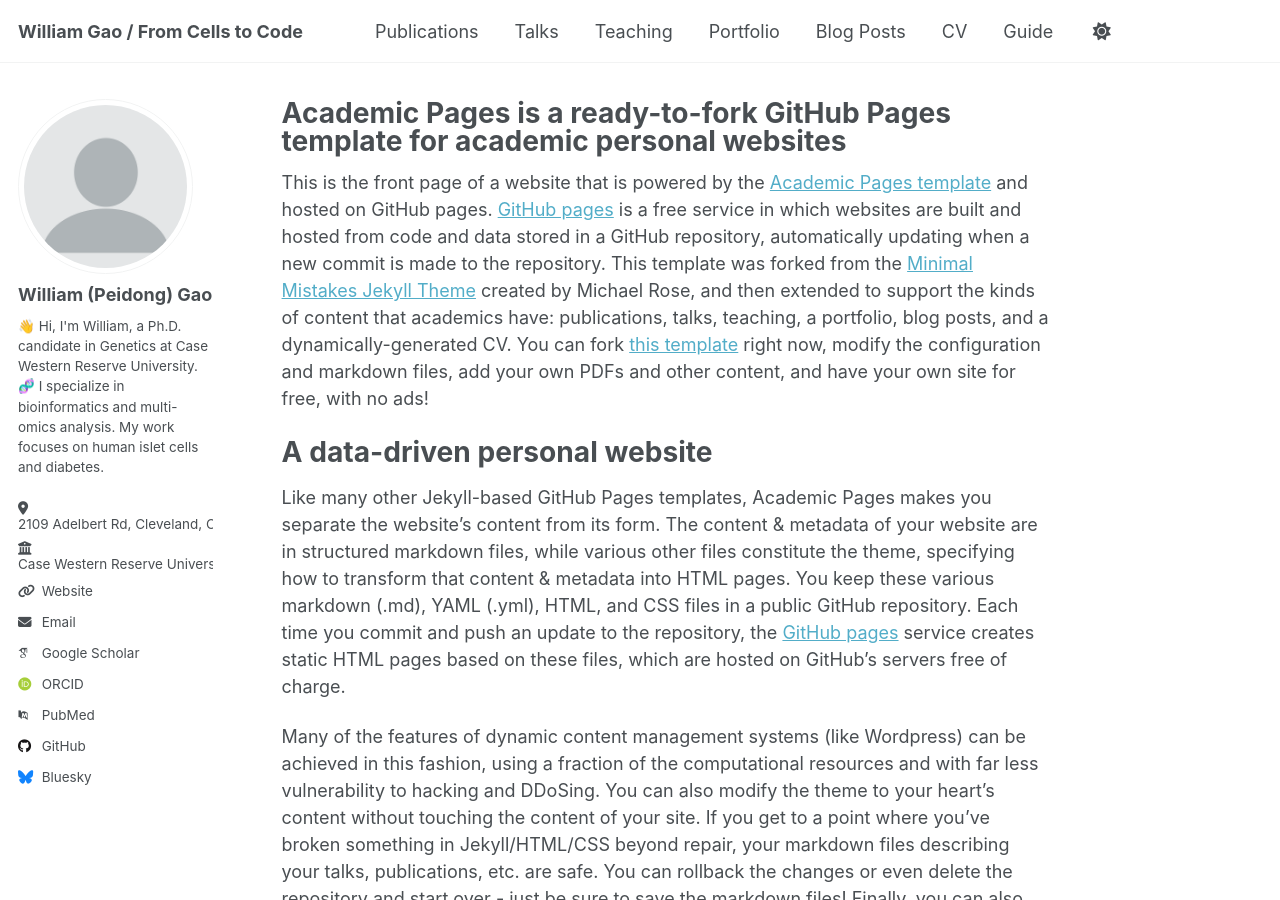
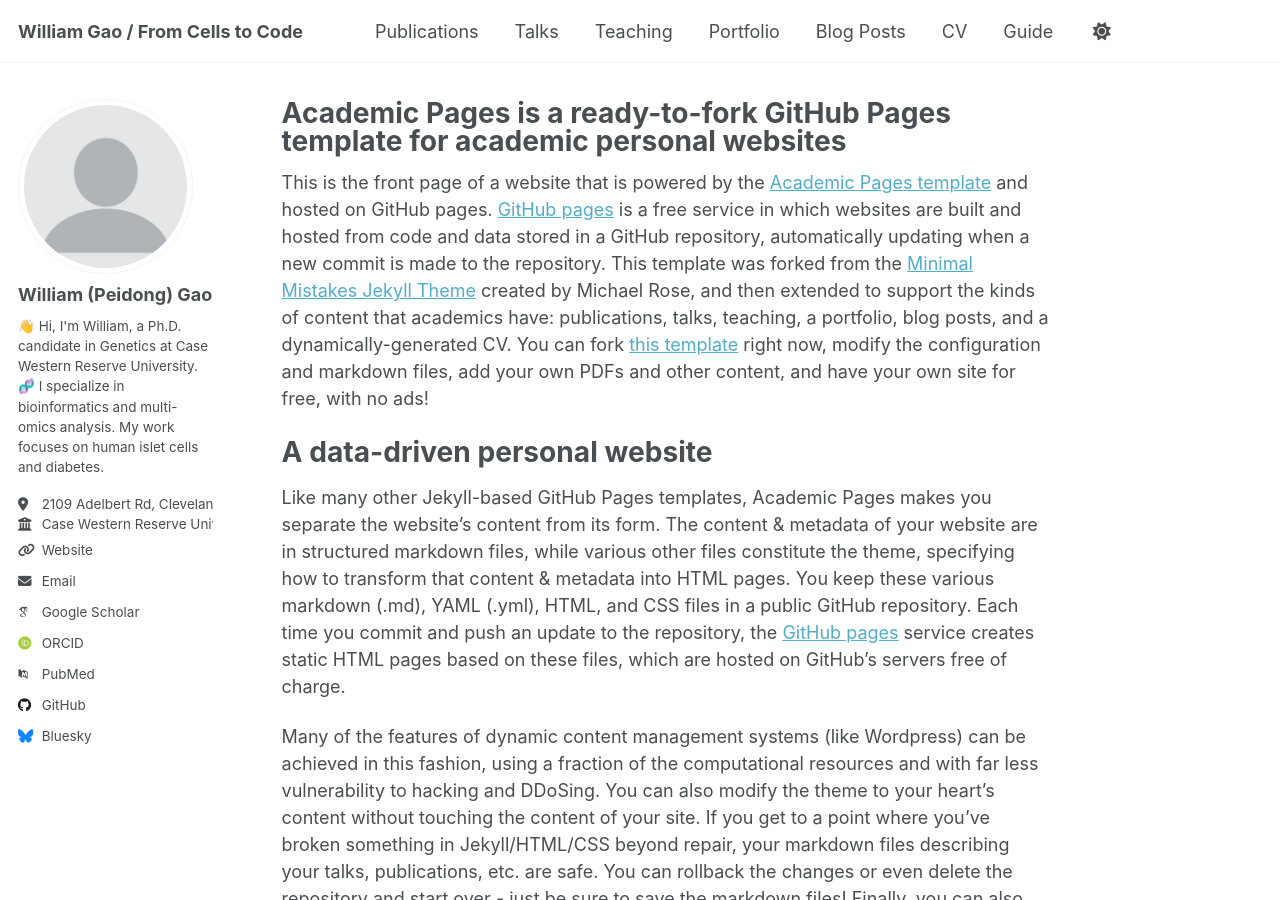
Before and after one commit to PeidongGao/WilliamGaoWeb, a Jekyll site: the page built from _pages/about.md, in a window 1280 px wide and 900 px high. Built offline with Jekyll 4.4.1, drawn with Linux system fonts in a browser that asks for light colours; some web fonts are replaced.

Commit message:
author-profile.html

```diff
--- a/_includes/author-profile.html
+++ b/_includes/author-profile.html
@@ -25,10 +25,10 @@
     <ul class="author__urls social-icons">
       <!-- Font Awesome icons / Biographic information  -->
       {% if author.location %}
-        <li class="author__desktop"><i class="fas fa-fw fa-location-dot icon-pad-right" aria-hidden="true"></i><span class="author__content">{{ author.location }}</span></li>
+        <li class="author__desktop"><span class="author__content"><i class="fas fa-fw fa-location-dot icon-pad-right" aria-hidden="true"></i>{{ author.location }}</span></li>
       {% endif %}
       {% if author.employer %}
-        <li class="author__desktop"><i class="fas fa-fw fa-building-columns icon-pad-right" aria-hidden="true"></i><div class="author__content">{{ author.employer }}</div></li>
+        <li class="author__desktop"><span class="author__content"><i class="fas fa-fw fa-building-columns icon-pad-right" aria-hidden="true"></i>{{ author.employer }}</span></li>
       {% endif %}
       {% if author.uri %}
         <li><a href="{{ author.uri }}"><i class="fas fa-fw fa-link icon-pad-right" aria-hidden="true"></i>{{ site.data.ui-text[site.locale].website_label | default: "Website" }}</a></li>
```
